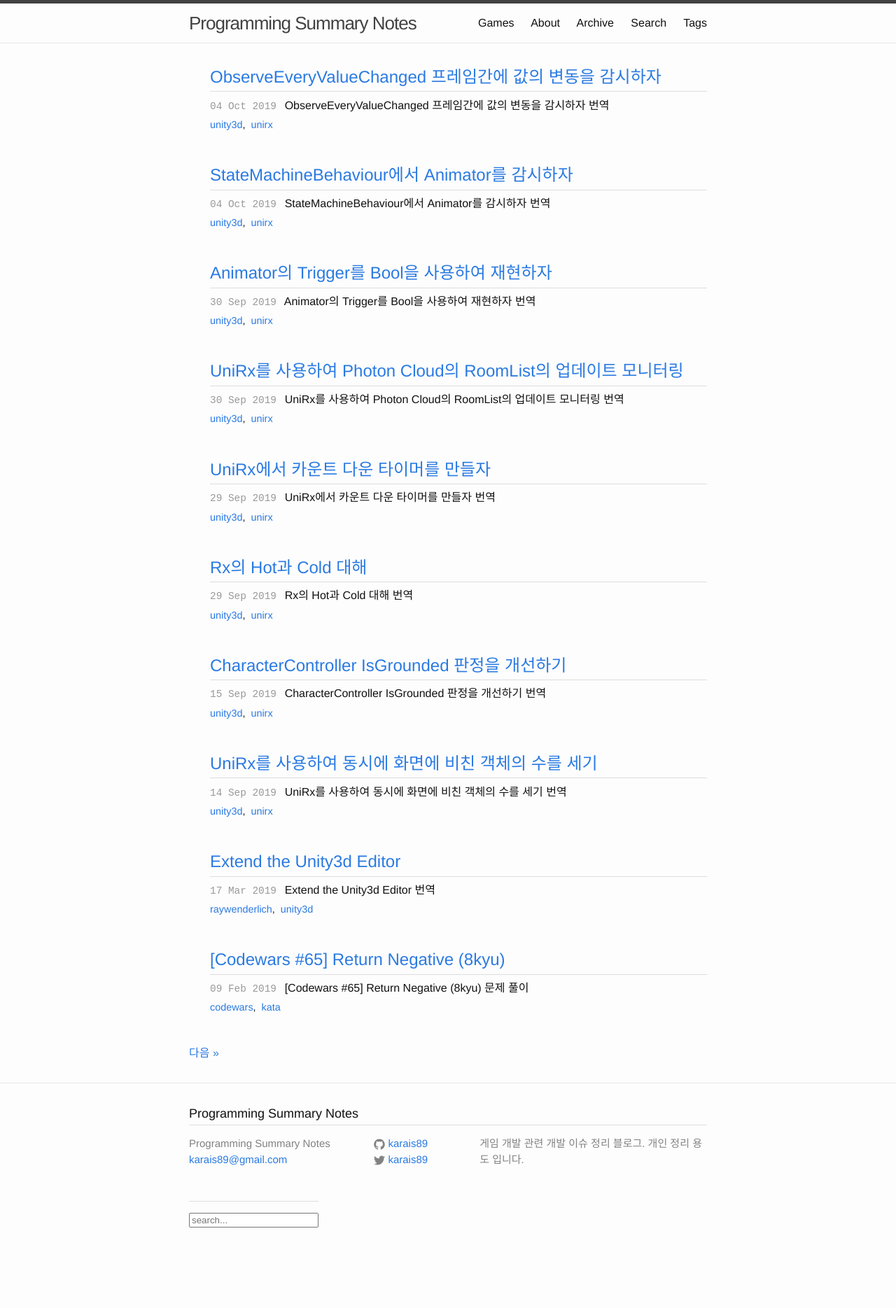
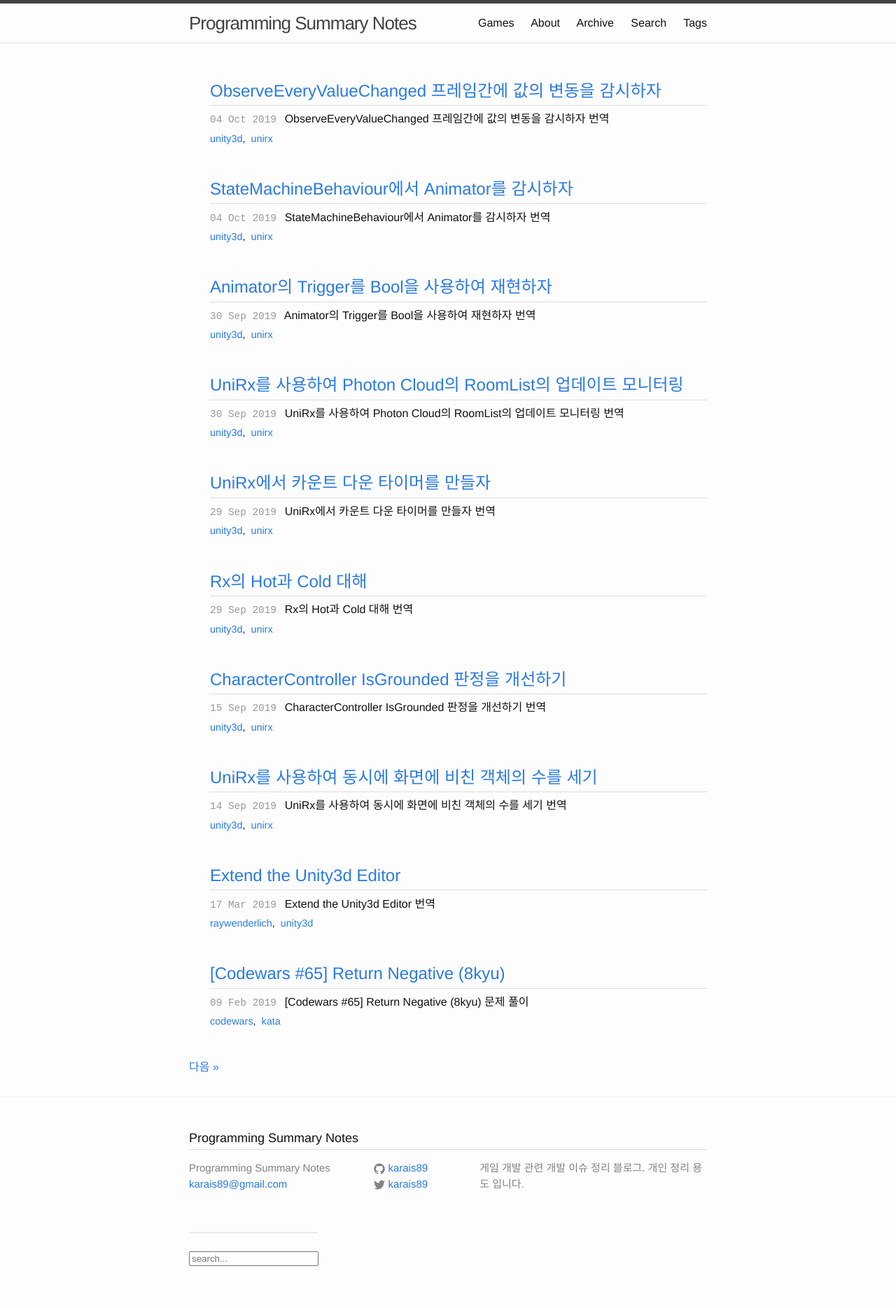
Before and after one commit to karais89/karais89.github.io_back, a Jekyll site: the page built from index.html, in a window 1280 px wide. Shown: the whole page at 70% size. Built offline with Jekyll 4.4.1, drawn with Linux system fonts in a browser that asks for light colours; some web fonts are replaced; the list of posts is cut into pages by our own code; before the commit the page ends 1815 px from its top, so only the background shows below that.

Commit message:
modify css

```diff
--- a/_sass/minima/_base.scss
+++ b/_sass/minima/_base.scss
@@ -202,6 +202,8 @@ pre {
 h1, h2 {
   padding-bottom: .1em;
   border-bottom: 1px solid #ddd;
+  margin-block-start: 0.83em;
+  margin-block-end: 0.83em;
 }
 
 hr {
```
